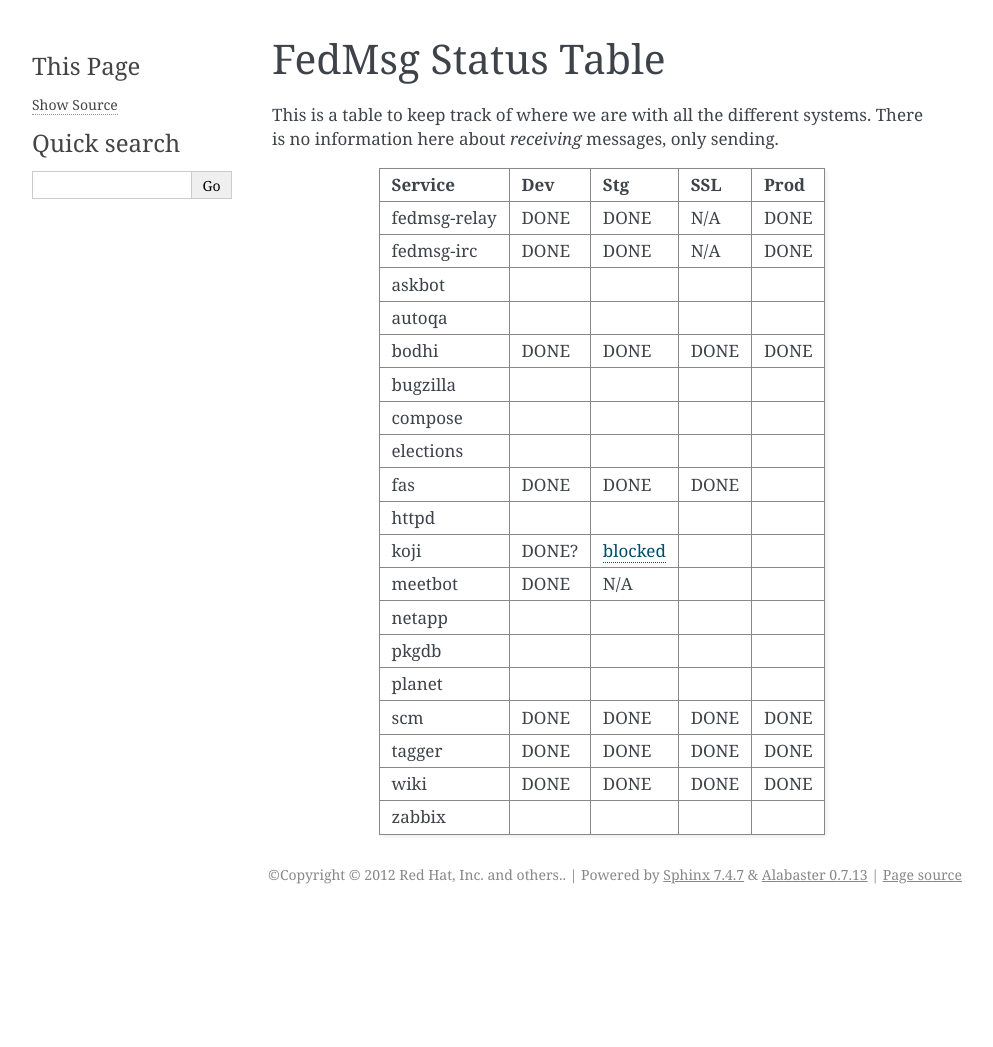
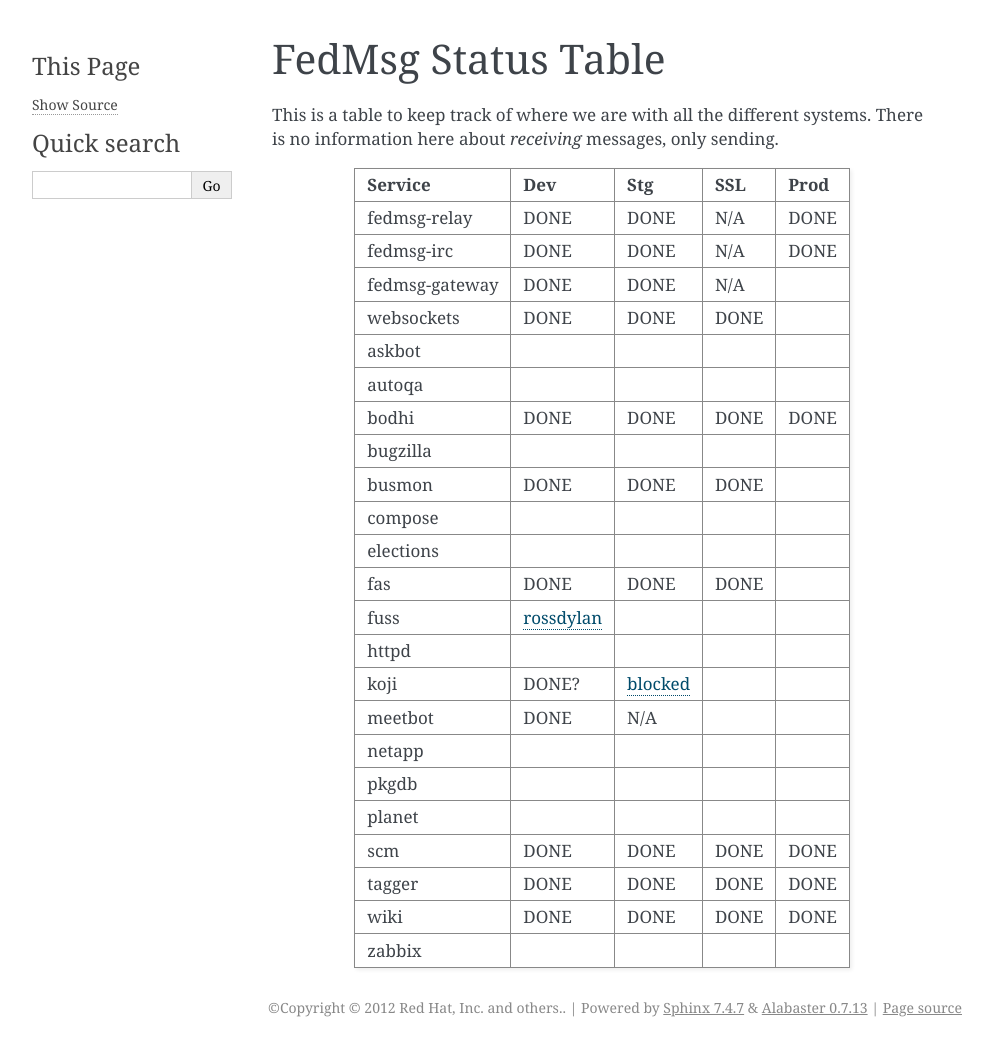
Before and after one commit to fedora-infra/fedmsg, a Sphinx documentation site: the page built from doc/status.rst, in a window 1280 px wide. Shown: the whole page, without its empty margins (148-1141 px from the left). Built offline with Sphinx 7.4.7, drawn with Linux system fonts in a browser that asks for light colours; before the commit the page ends 914 px from its top, so only the background shows below that.

Commit message:
Update status -> gateway, websockets, busmon, fuss.

```diff
--- a/doc/status.rst
+++ b/doc/status.rst
@@ -11,6 +11,10 @@
 +---------------+-----------+------------+----------+-----------+
 | fedmsg-irc    | DONE      |   DONE     | N/A      | DONE      |
 +---------------+-----------+------------+----------+-----------+
+| fedmsg-gateway| DONE      |   DONE     | N/A      |           |
++---------------+-----------+------------+----------+-----------+
+| websockets    | DONE      |   DONE     | DONE     |           |
++---------------+-----------+------------+----------+-----------+
 | askbot        |           |            |          |           |
 +---------------+-----------+------------+----------+-----------+
 | autoqa        |           |            |          |           |
@@ -19,11 +23,15 @@
 +---------------+-----------+------------+----------+-----------+
 | bugzilla      |           |            |          |           |
 +---------------+-----------+------------+----------+-----------+
+| busmon        | DONE      |   DONE     | DONE     |           |
++---------------+-----------+------------+----------+-----------+
 | compose       |           |            |          |           |
 +---------------+-----------+------------+----------+-----------+
 | elections     |           |            |          |           |
 +---------------+-----------+------------+----------+-----------+
 | fas           | DONE      |  DONE      | DONE     |           |
++---------------+-----------+------------+----------+-----------+
+| fuss          | rossdylan_|            |          |           |
 +---------------+-----------+------------+----------+-----------+
 | httpd         |           |            |          |           |
 +---------------+-----------+------------+----------+-----------+
@@ -46,4 +54,5 @@
 | zabbix        |           |            |          |           |
 +---------------+-----------+------------+----------+-----------+
 
+.. _rossdylan:  http://github.com/rossdylan/fuss
 .. _blocked:  https://fedorahosted.org/fedora-infrastructure/ticket/3438
```
